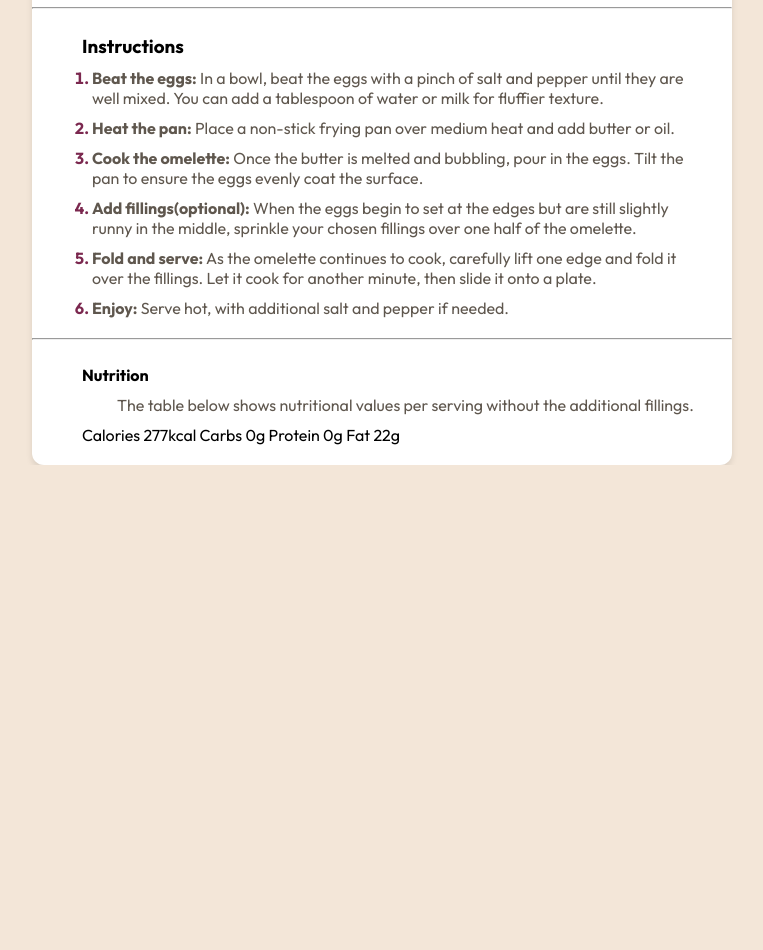
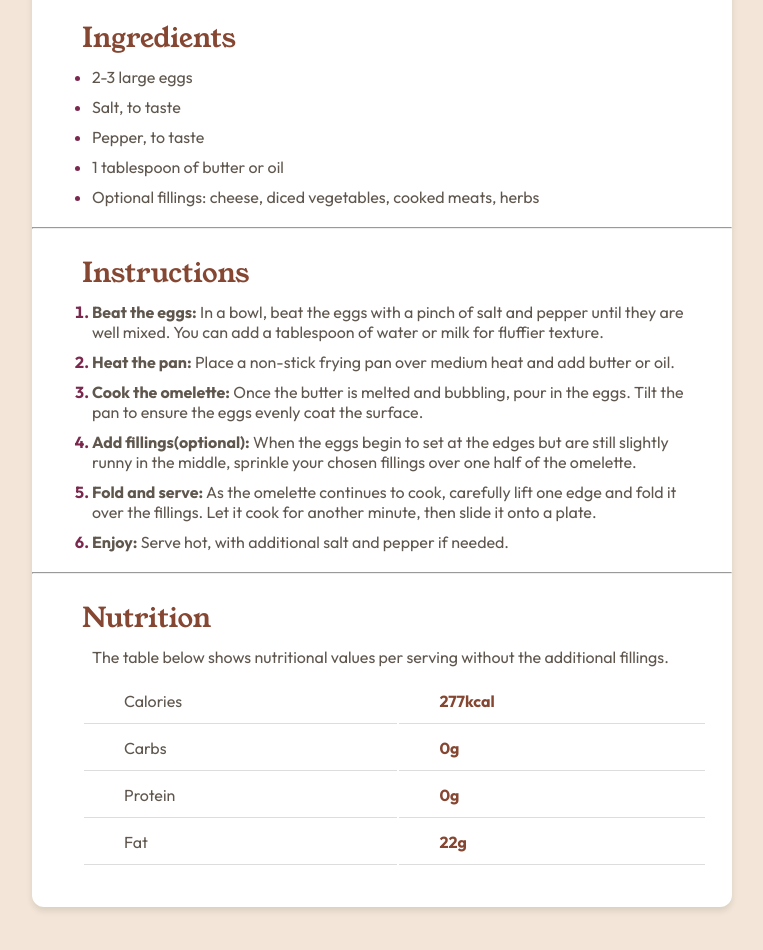
Before and after one commit to almarinezb/git-recipe-page-main, a plain HTML site: page index.html in a window 1280 px wide. Shown: the part 740-1690 px from the top of the page, without its empty margins (258-1021 px from the left). Before the commit the page ends 1205 px from the top, so only its background shows below. Drawn offline with Linux system fonts and the light colour scheme.

Commit message:
Updated Version

```diff
--- a/css/style.css
+++ b/css/style.css
@@ -30,6 +30,7 @@ body{
     min-height: 100vh;
     font-family: 'Outfit', sans-serif, 'Young Serif', serif;
     background-color: var(--Stone-100);
+    margin: 100px;
 }
 
 .recipe-container {
@@ -156,19 +157,28 @@ li::marker{
 .nutrition-table {
 
     width: 100%;
-    border-collapse: collapse;
+
     margin-top: 10px;
+    margin-bottom: 40px;
+}
+
+
+
+.nutrition-table th,
+.nutrition-table td {
+    border-bottom: 1px solid #ddd;
+    padding: 12px;
+    text-align: left;
 
 }
 
-.nutrition-table th,
+.nutrition-table th {
+    padding-left: 40px;
+    font-weight: 400;
+    color: var(--Stone-600);
+}
 .nutrition-table td {
-    border: 1px solid #ddd;
-    padding: 8px;
-    text-align: left;
+    padding-left: 40px;
+    font-weight: bold;
+    color: var(--Brown-800);
 }
-
-.nutrition-table th {
-    background: #f4f4f4;
-    font-weight: bold;
-}
--- a/index.html
+++ b/index.html
@@ -30,12 +30,16 @@
             <h3 class="ingredients">Ingredients</h3>
             <ul>
                 <li>2-3 large eggs</li>
+                <li>Salt, to taste</li>
+                <li>Pepper, to taste</li>
+                <li>1 tablespoon of butter or oil</li>
+                <li>Optional fillings: cheese, diced vegetables, cooked meats, herbs</li>
             </ul>
         </div>
 
         <hr>
         <div class="instructions-container">
-            <h3 class="instructions">Instructions</h3>
+            <h4 class="instructions">Instructions</h4>
             <ol>
                 <li><strong>Beat the eggs:</strong> In a bowl, beat the eggs with a pinch of salt and pepper until they are well mixed.
                 You can add a tablespoon of water or milk for fluffier texture.</li>
@@ -49,13 +53,14 @@
                 <li><strong>Enjoy:</strong> Serve hot, with additional salt and pepper if needed.</li>
             </ol>
         </div>
+
         <hr>
 
         <div class="nutrition-content">
-            <h4 class="nutrition-title">Nutrition</h4>
-            <p class="nutrition-content">The table below shows nutritional values per serving without the additional fillings.</p>
+            <h5 class="nutrition-title">Nutrition</h5>
+            <p>The table below shows nutritional values per serving without the additional fillings.</p>
 
-            <table class="nutrition-table"></table>
+            <table class="nutrition-table">
             <tr>
                 <th>Calories</th>
                 <td>277kcal</td>
@@ -72,6 +77,9 @@
                 <th>Fat</th>
                 <td>22g</td>
             </tr>
+        </table>
+
+        </div>
     </div>
 </main>
 </body>
```
